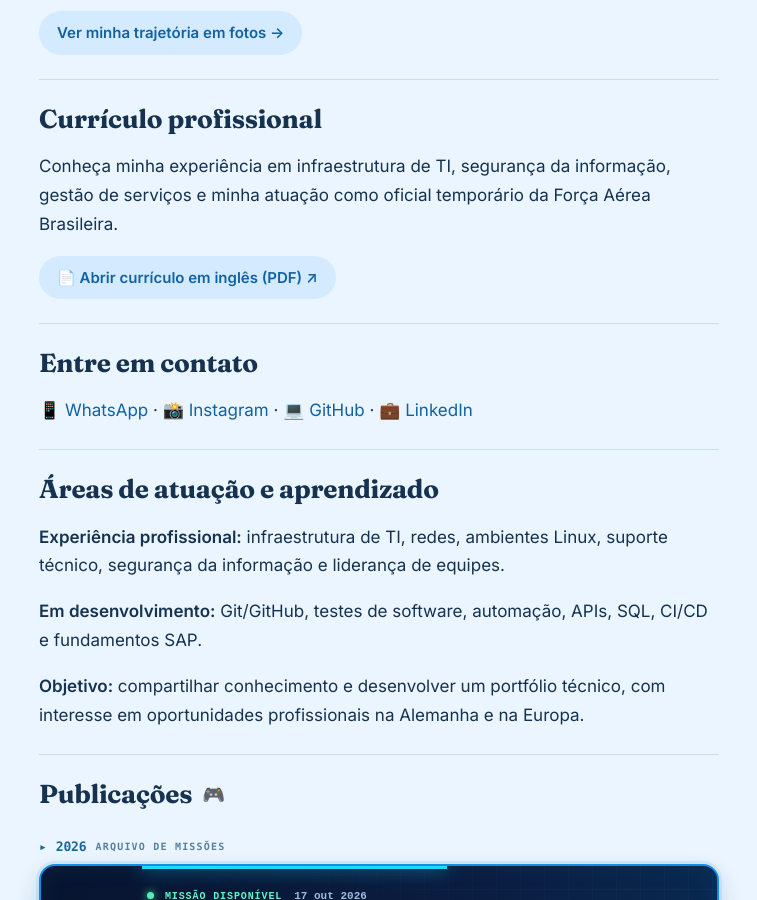
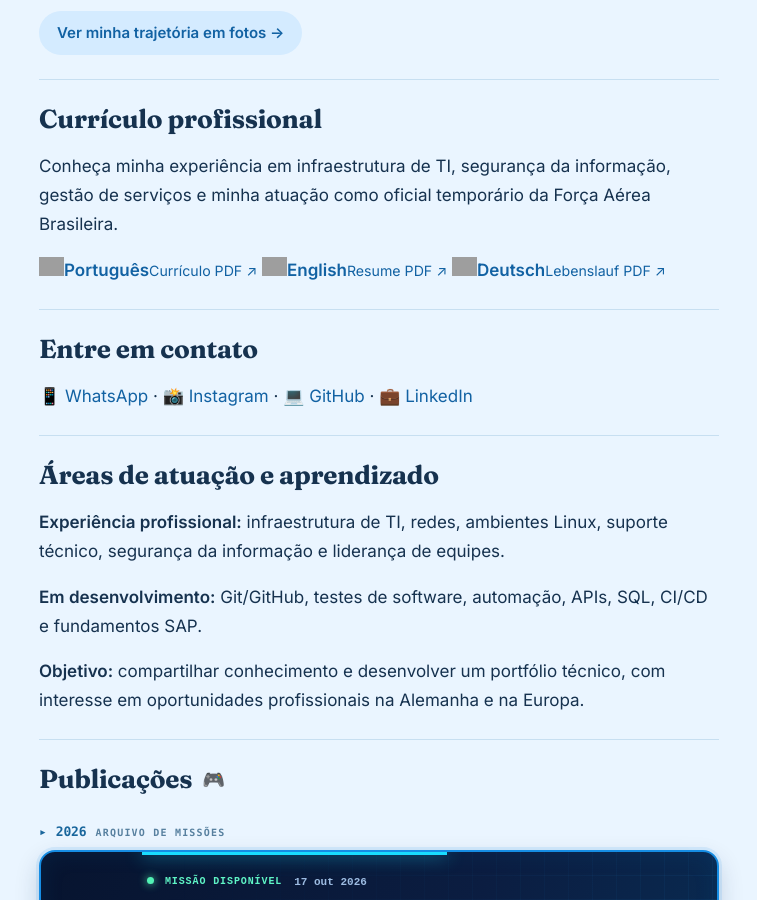
Before and after one commit to jeffersondk3/jeffersondk3.github.io, a Jekyll site: the page built from index.html, in a window 1280 px wide and 900 px high, scrolled down 1016 px. Shown: the whole window, without its empty margins (261-1018 px from the left). Built offline with Jekyll 4.4.1, drawn with Linux system fonts in a browser that asks for light colours; grey boxes are pictures that could not be loaded.

Commit message:
Adiciona currículos PT EN DE com bandeiras no site

```diff
--- a/index.html
+++ b/index.html
@@ -27,7 +27,11 @@ layout: default
 <section class="posts">
   <h2 class="section-title">Currículo profissional</h2>
   <p>Conheça minha experiência em infraestrutura de TI, segurança da informação, gestão de serviços e minha atuação como oficial temporário da Força Aérea Brasileira.</p>
-  <p><a class="btn" href="{{ '/assets/curriculo/Jefferson_Europass_EN.pdf' | relative_url }}" target="_blank" rel="noopener noreferrer">📄 Abrir currículo em inglês (PDF) ↗</a></p>
+  <div class="resume-language-list" aria-label="Currículos por idioma">
+    <a class="resume-language-link" href="{{ '/assets/curriculo/Jefferson_Curriculo_PT.pdf' | relative_url }}" target="_blank" rel="noopener noreferrer"><img src="https://flagcdn.com/w40/br.png" width="25" height="18" alt="Bandeira do Brasil" loading="lazy"><span><strong>Português</strong><small>Currículo PDF ↗</small></span></a>
+    <a class="resume-language-link" href="{{ '/assets/curriculo/Jefferson_Europass_EN.pdf' | relative_url }}" target="_blank" rel="noopener noreferrer"><img src="https://flagcdn.com/w40/gb.png" width="25" height="18" alt="Bandeira do Reino Unido" loading="lazy"><span><strong>English</strong><small>Resume PDF ↗</small></span></a>
+    <a class="resume-language-link" href="{{ '/assets/curriculo/Jefferson_Curriculo_DE.pdf' | relative_url }}" target="_blank" rel="noopener noreferrer"><img src="https://flagcdn.com/w40/de.png" width="25" height="18" alt="Bandeira da Alemanha" loading="lazy"><span><strong>Deutsch</strong><small>Lebenslauf PDF ↗</small></span></a>
+  </div>
 </section>
 
 <section class="posts">
```
